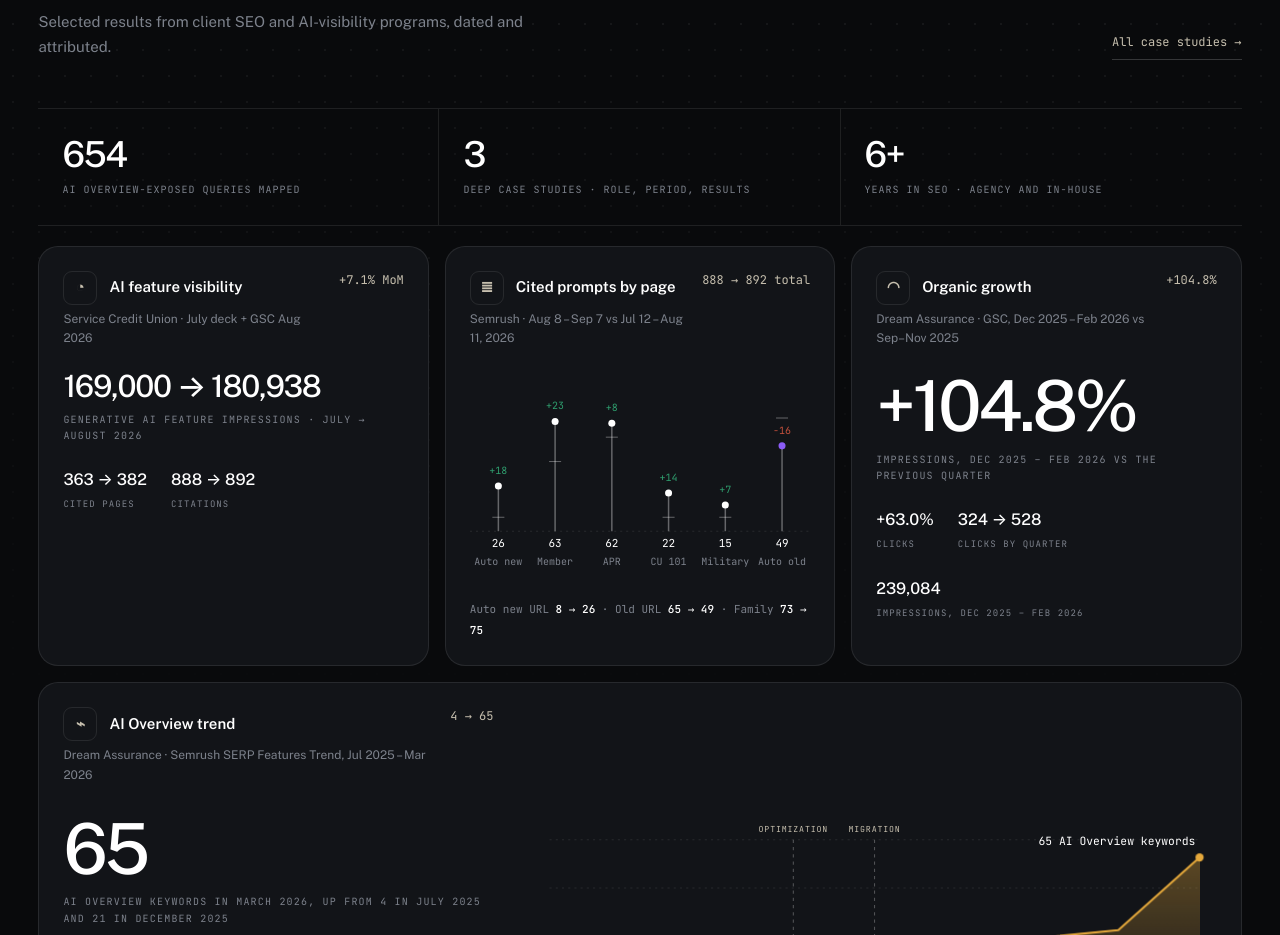
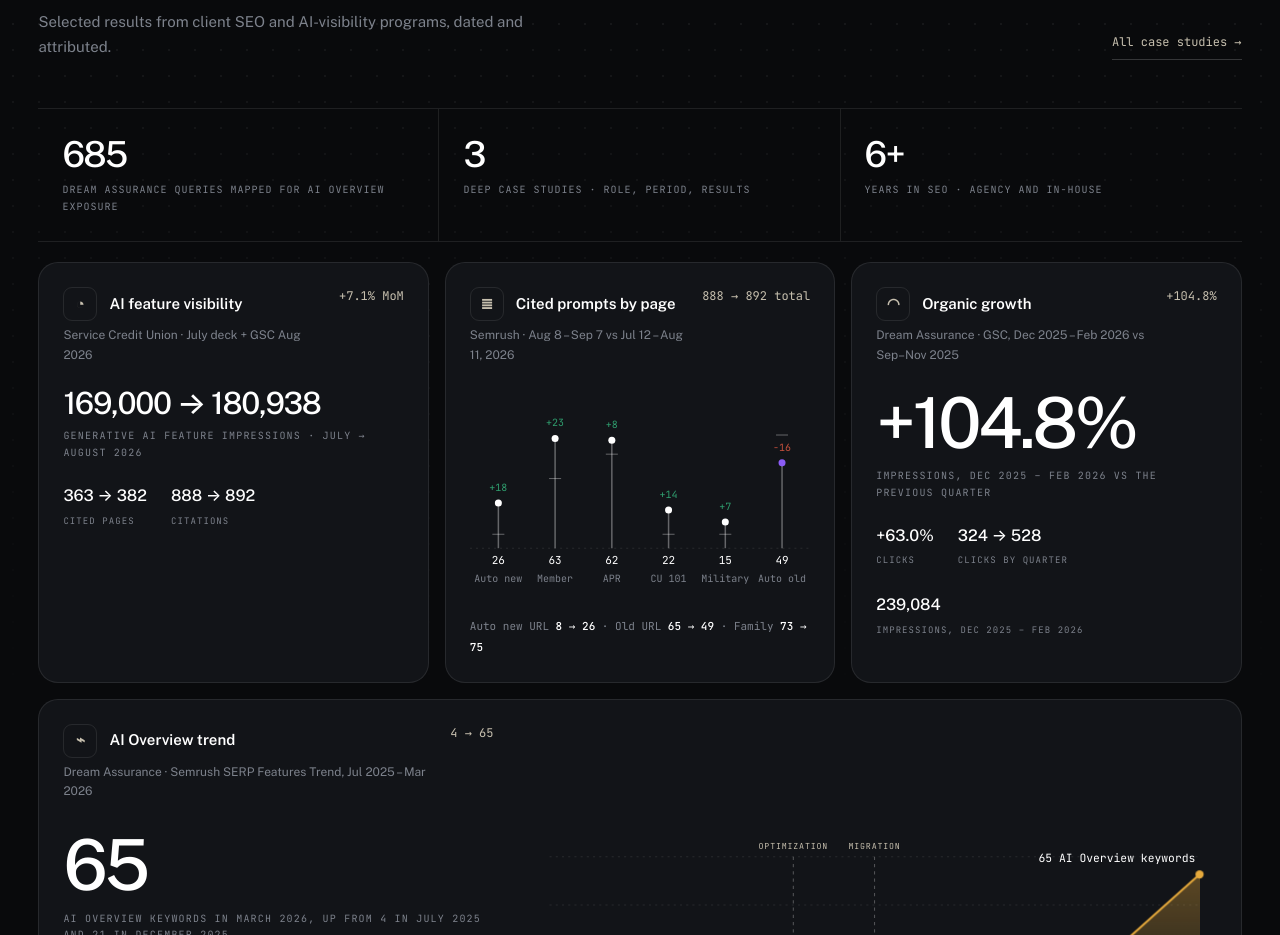
Before and after one commit to reyserved/reyserved.github.io, a Next.js app in the folder site/: page / in a window 1280 px wide. Shown: the part 1100-2035 px from the top of the page. Built offline with nearby package versions, Linux system fonts and the light colour scheme.

Commit message:
Clarify proof ribbon with 685 Dream Assurance queries

```diff
--- a/site/src/components/ProofDashboard.jsx
+++ b/site/src/components/ProofDashboard.jsx
@@ -50,8 +50,8 @@ export default function ProofDashboard() {
 
         <div className="proof__ribbon reveal-group" aria-label="Portfolio results scope">
           <div className="ribbon-item">
-            <div className="ribbon-value" data-count="654">654</div>
-            <div className="ribbon-label">AI Overview-exposed queries mapped</div>
+            <div className="ribbon-value" data-count="685">685</div>
+            <div className="ribbon-label">Dream Assurance queries mapped for AI Overview exposure</div>
           </div>
           <div className="ribbon-item">
             <div className="ribbon-value" data-count="3">3</div>
```
Also changed, not shown: 38 other files (tests, documents, lock files or other folders).
